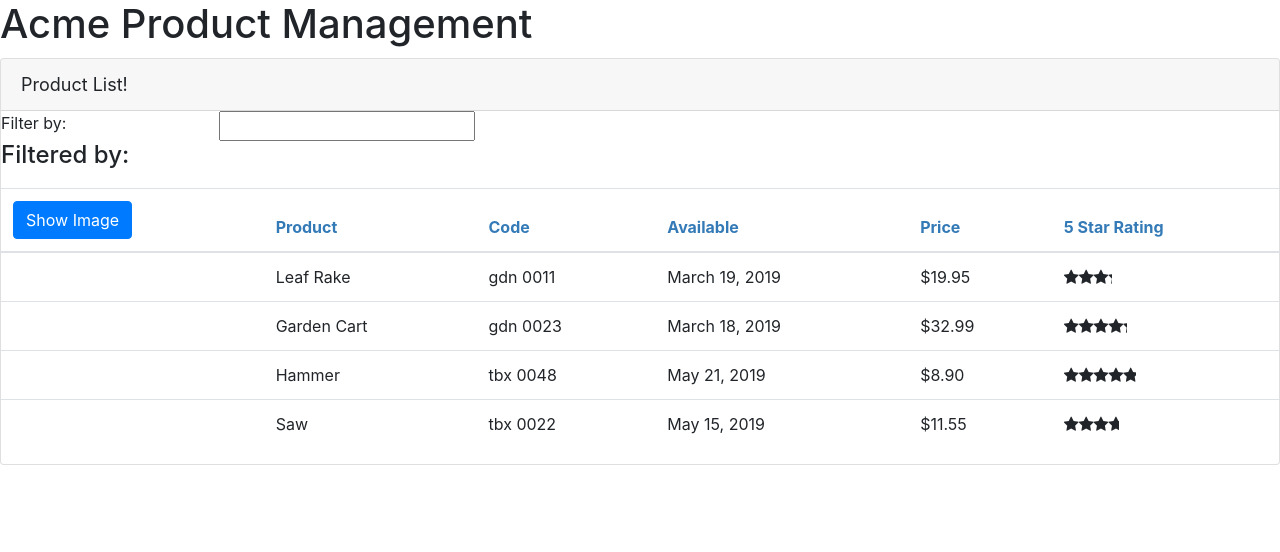
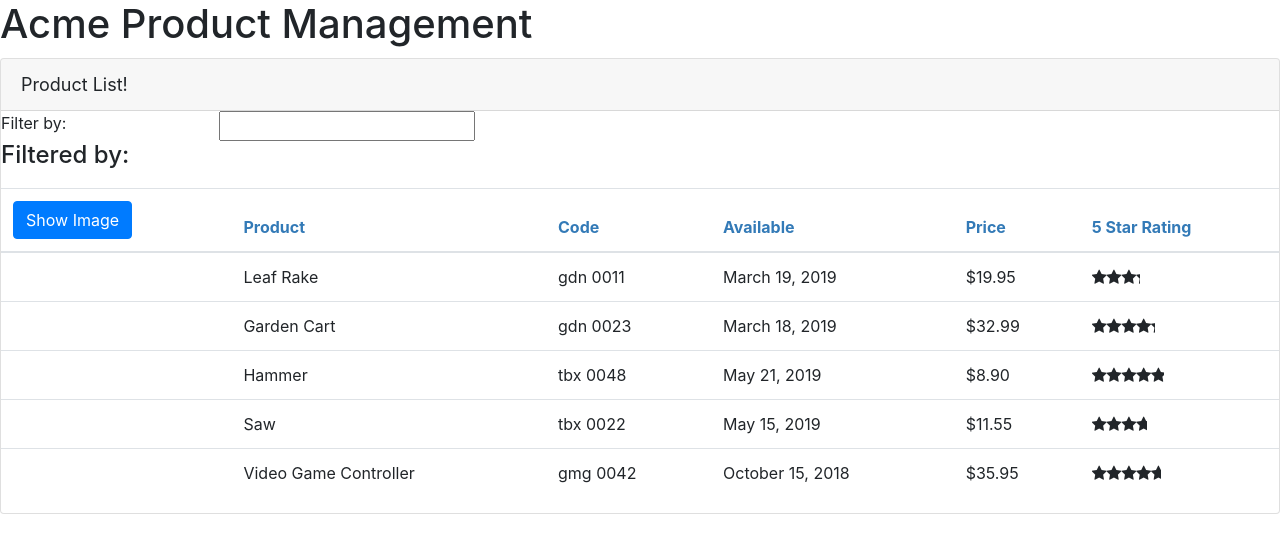
Before and after one commit to gloria-ho/angular_sandbox, an Angular app in the folder gettingStarted/APM-Start/: page / in a window 1280 px wide. Shown: the top 552 px of the page. Built offline with nearby package versions, Linux system fonts and the light colour scheme.

Commit message:
star click listener functional, title update functional

```diff
--- a/gettingStarted/APM-Start/src/app/products/product-list.component.ts
+++ b/gettingStarted/APM-Start/src/app/products/product-list.component.ts
@@ -1,6 +1,7 @@
 
 import { Component, OnInit } from '@angular/core';
 import { IProduct } from './product';
+import { ProductService } from './product.service';
 
 @Component({
     selector: 'pm-products',
@@ -28,52 +29,10 @@ export class ProductListComponent implements OnInit{
     }
 
     filteredProducts: IProduct[];
-    products: IProduct[] = [
-        {
-            "productId": 1,
-            "productName": "Leaf Rake",
-            "productCode": "GDN-0011",
-            "releaseDate": "March 19, 2019",
-            "description": "Leaf rake with 48-inch wooden handle.",
-            "price": 19.95,
-            "starRating": 3.2,
-            "imageUrl": "assets/images/leaf_rake.png"
-        },
-        {
-            "productId": 2,
-            "productName": "Garden Cart",
-            "productCode": "GDN-0023",
-            "releaseDate": "March 18, 2019",
-            "description": "15 gallon capacity rolling garden cart",
-            "price": 32.99,
-            "starRating": 4.2,
-            "imageUrl": "assets/images/garden_cart.png"
-        },
-        {
-            "productId": 5,
-            "productName": "Hammer",
-            "productCode": "TBX-0048",
-            "releaseDate": "May 21, 2019",
-            "description": "Curved claw steel hammer",
-            "price": 8.9,
-            "starRating": 4.8,
-            "imageUrl": "assets/images/hammer.png"
-        },
-        {
-            "productId": 8,
-            "productName": "Saw",
-            "productCode": "TBX-0022",
-            "releaseDate": "May 15, 2019",
-            "description": "15-inch steel blade hand saw",
-            "price": 11.55,
-            "starRating": 3.7,
-            "imageUrl": "assets/images/saw.png"
-        }
-    ];
+    products: IProduct[] = [];
 
-    constructor() {
-        this.filteredProducts = this.products;
-        this.listFilter = '';
+    constructor(private productService: ProductService) {
+        // this.listFilter = 'cart'; // default search params
     }
 
     performFilter(filterBy: string): IProduct[] {
@@ -87,7 +46,7 @@ export class ProductListComponent implements OnInit{
     }
 
     ngOnInit(): void {
-        // throw new Error("Method not implemented.");
-        console.log("In OnInit");
+        this.products = this.productService.getProducts();
+        this.filteredProducts = this.products;
     }
 }
--- /dev/null
+++ b/gettingStarted/APM-Start/src/app/products/product.service.ts
@@ -0,0 +1,64 @@
+import { Injectable } from "@angular/core";
+import { IProduct } from './product';
+
+@Injectable({
+    providedIn: 'root'
+})
+
+export class ProductService {
+
+    getProducts(): IProduct[]{
+        return[
+            {
+                "productId": 1,
+                "productName": "Leaf Rake",
+                "productCode": "GDN-0011",
+                "releaseDate": "March 19, 2019",
+                "description": "Leaf rake with 48-inch wooden handle.",
+                "price": 19.95,
+                "starRating": 3.2,
+                "imageUrl": "assets/images/leaf_rake.png"
+              },
+              {
+                "productId": 2,
+                "productName": "Garden Cart",
+                "productCode": "GDN-0023",
+                "releaseDate": "March 18, 2019",
+                "description": "15 gallon capacity rolling garden cart",
+                "price": 32.99,
+                "starRating": 4.2,
+                "imageUrl": "assets/images/garden_cart.png"
+              },
+              {
+                "productId": 5,
+                "productName": "Hammer",
+                "productCode": "TBX-0048",
+                "releaseDate": "May 21, 2019",
+                "description": "Curved claw steel hammer",
+                "price": 8.9,
+                "starRating": 4.8,
+                "imageUrl": "assets/images/hammer.png"
+              },
+              {
+                "productId": 8,
+                "productName": "Saw",
+                "productCode": "TBX-0022",
+                "releaseDate": "May 15, 2019",
+                "description": "15-inch steel blade hand saw",
+                "price": 11.55,
+                "starRating": 3.7,
+                "imageUrl": "assets/images/saw.png"
+              },
+              {
+                "productId": 10,
+                "productName": "Video Game Controller",
+                "productCode": "GMG-0042",
+                "releaseDate": "October 15, 2018",
+                "description": "Standard two-button video game controller",
+                "price": 35.95,
+                "starRating": 4.6,
+                "imageUrl": "assets/images/xbox-controller.png"
+              }
+        ];
+    }
+}
```
